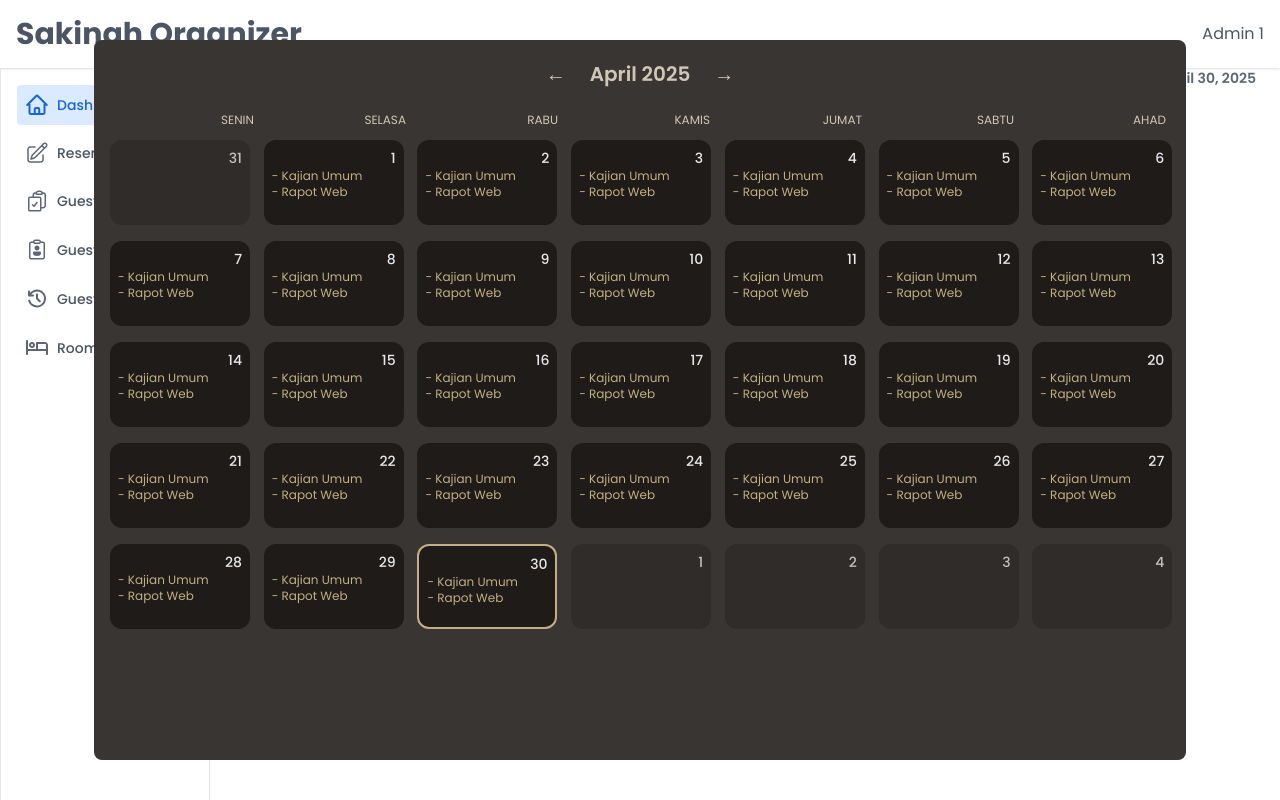
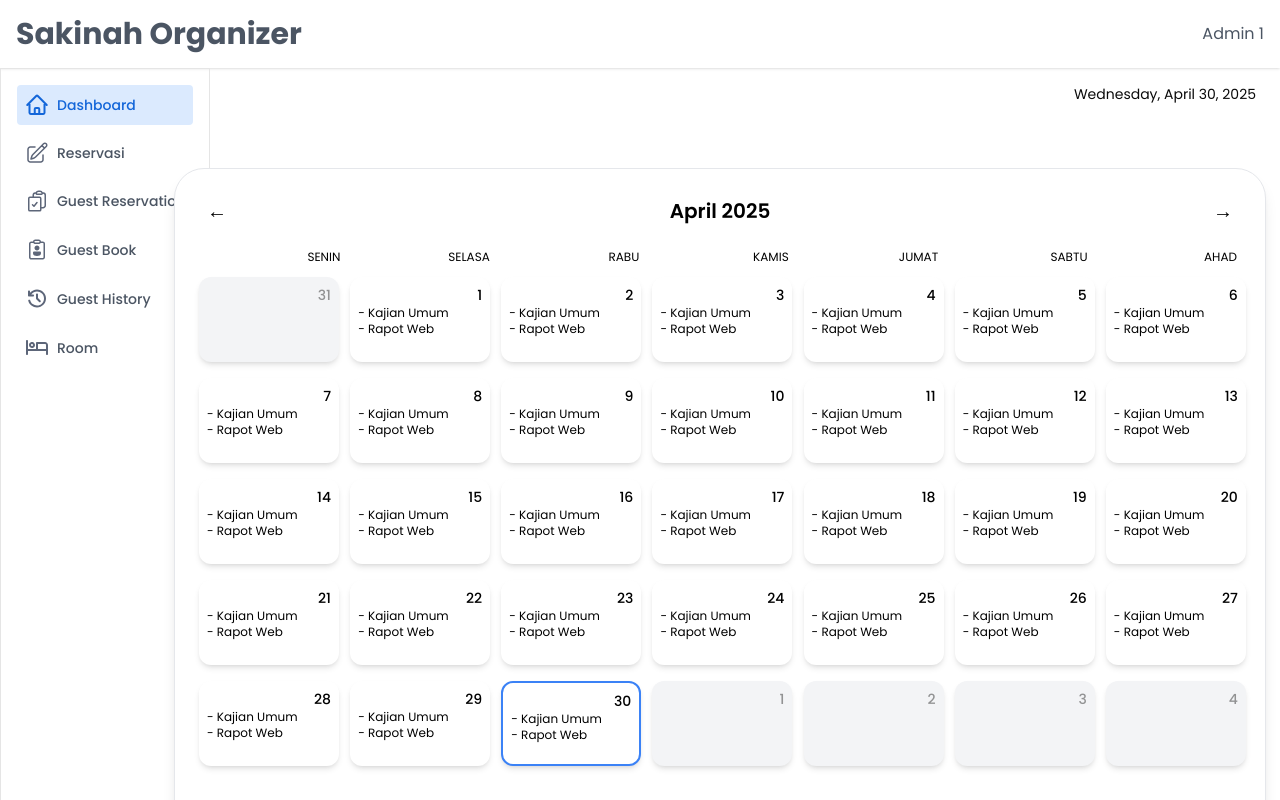
Before and after one commit to Wahhab2004/sakinah_organizer, a Next.js app: page /dashboard in a window 1280 px wide. Shown: the top 800 px of the page. Built offline with nearby package versions, Linux system fonts and the light colour scheme.

Commit message:
Admin: dashboard 80%

```diff
--- /dev/null
+++ b/src/app/(admin)/dashboard/calendarAdmin.tsx
@@ -0,0 +1,136 @@
+"use client";
+
+import React, { useState, useEffect } from "react";
+import {
+	format,
+	startOfMonth,
+	endOfMonth,
+	startOfWeek,
+	endOfWeek,
+	addMonths,
+	subMonths,
+	isSameDay,
+	eachDayOfInterval,
+	isSameMonth,
+} from "date-fns";
+import { cn } from "@/lib/utils";
+
+interface Event {
+	title: string;
+	date: Date;
+}
+
+interface MonthCalendarProps {
+	currentDate?: Date;
+	events?: Event[];
+}
+
+export function MonthCalendar({
+	currentDate = new Date(),
+	events = [],
+}: MonthCalendarProps) {
+	const [date, setDate] = useState(currentDate);
+
+	useEffect(() => {
+		setDate(new Date());
+	}, []);
+
+
+	const monthStart = startOfMonth(date);
+	const monthEnd = endOfMonth(date);
+	const startDate = startOfWeek(monthStart, { weekStartsOn: 1 }); // Mulai dari Senin
+	const endDate = endOfWeek(monthEnd, { weekStartsOn: 1 });
+	const days = eachDayOfInterval({ start: startDate, end: endDate });
+
+	const handlePrevious = () => {
+		setDate((prev) => subMonths(prev, 1));
+		console.log(
+			"Navigating to previous month:",
+			format(subMonths(date, 1), "MMMM yyyy")
+		);
+	};
+
+	const handleNext = () => {
+		setDate((prev) => addMonths(prev, 1));
+		console.log(
+			"Navigating to next month:",
+			format(addMonths(date, 1), "MMMM yyyy")
+		);
+	};
+
+	// Ambil event untuk hari tertentu
+	const getEventsForDay = (day: Date): string[] => {
+		return events
+			.filter((event) => isSameDay(event.date, day))
+			.map((event) => event.title);
+	};
+
+	return (
+		<div className="absolute top-1/2 left-1/2 transform -translate-x-1/2 -translate-y-1/2  mt-[8rem] ml-20 text-black rounded-[30px] p-6 z-40 w-[1092px] h-[720px] shadow-lg border border-gray-200 bg-white">
+			{/* Header Navigasi */}
+			<div className="flex justify-between gap-4 items-center mb-4 ">
+				<button
+					onClick={handlePrevious}
+					className="px-2 py-1 rounded text-xl font-bold hover:text-gray-700 transition duration-300 ease-in-out"
+				>
+					←
+				</button>
+				<h2 className="text-xl font-semibold">{format(date, "MMMM yyyy")}</h2>
+				<button
+					onClick={handleNext}
+					className="px-2 py-1 rounded text-xl font-bold hover:text-gray-700 transition duration-300 ease-in-out"
+				>
+					→
+				</button>
+			</div>
+
+			{/* Hari dalam Seminggu */}
+			<div className="grid grid-cols-7 gap-1 text-end text-xs uppercase mb-2">
+				{["Senin", "Selasa", "Rabu", "Kamis", "Jumat", "Sabtu", "Ahad"].map(
+					(day) => (
+						<div key={day} className="p-1 ">
+							{day}
+						</div>
+					)
+				)}
+			</div>
+
+			{/* Grid Hari */}
+			<div className="grid grid-cols-7 gap-4">
+				{days.map((day) => {
+					const isCurrentMonth = isSameMonth(day, date);
+					const isToday = isSameDay(day, new Date()); // Perbarui ke tanggal saat ini
+					const dayEvents = getEventsForDay(day);
+
+					return (
+						<div
+							key={day.toISOString()}
+							className={cn(
+								"p-2 text-center rounded-xl w-[140px] h-[85px] shadow-md hover:shadow-lg transition duration-300 ease-in-out",
+								isCurrentMonth ? "bg-white" : "bg-gray-100 text-black/40",
+								isToday && "border-2 border-blue-500",
+							)}
+						>
+							<div className="text-sm text-end font-medium">
+								{format(day, "d")}
+							</div>
+							{dayEvents.length > 0 && (
+								<div className="text-xs ] text-start">
+									{dayEvents.map((event, index) => (
+										<div key={index}>{event}</div>
+									))}
+								</div>
+							)}
+							{isCurrentMonth && dayEvents.length === 0 && (
+								<div className="text-xs  text-start ">
+									- Kajian Umum
+									<br />- Rapot Web
+								</div>
+							)}
+						</div>
+					);
+				})}
+			</div>
+		</div>
+	);
+}
--- a/src/app/(admin)/dashboard/page.tsx
+++ b/src/app/(admin)/dashboard/page.tsx
@@ -1,5 +1,6 @@
-import { MonthCalendar } from "@/app/(user)/reservation/calendar";
+
 import CurrentDate from "@/app/component/CurrentDate";
+import { MonthCalendar } from "./calendarAdmin";
 
 export default function DashboardPage() {
 	return (
--- a/src/app/component/CurrentDate.tsx
+++ b/src/app/component/CurrentDate.tsx
@@ -9,7 +9,7 @@ const CurrentDate = () => {
   };
 
   return (
-    <p className="text-[#5D6679] float-right mr-6 text-sm font-semibold">
+    <p className="float-right mr-6 text-sm  mt-4 mr-4">
       {getCurrentDate()}
     </p>
   );
```
